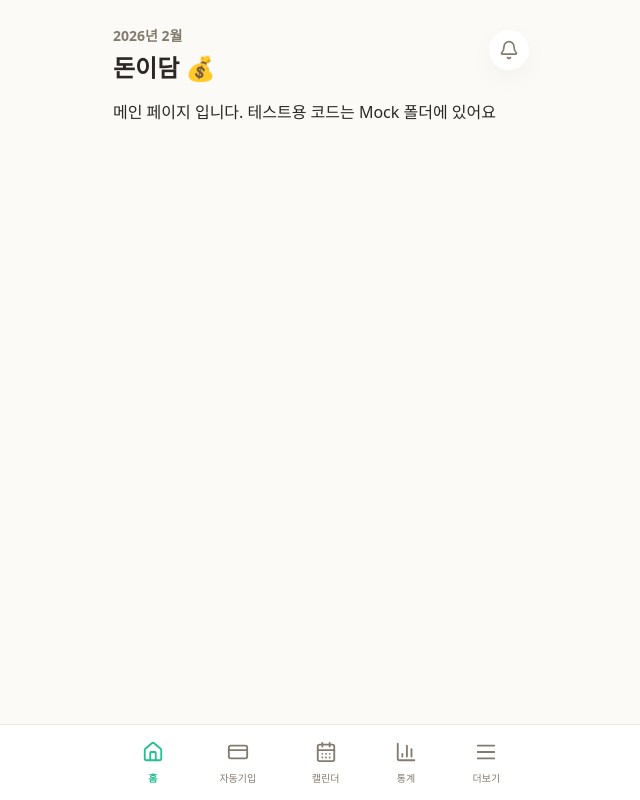
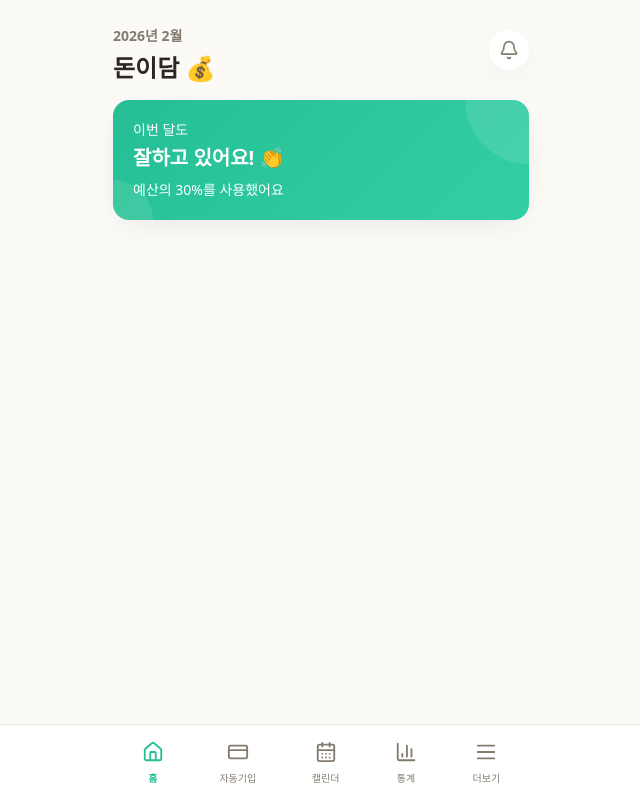
Before and after one commit to The-Myeotzari/donidam, a Next.js app: page / in a window 1280 px wide. Shown: the whole page, without its empty margins (319-959 px from the left). Built offline with nearby package versions, Linux system fonts and the light colour scheme.

Commit message:
💄 UI: 대시보드 카드 UI 구현 #55

```diff
--- a/src/app/(main)/(dashboard)/page.tsx
+++ b/src/app/(main)/(dashboard)/page.tsx
@@ -1,3 +1,9 @@
+import { DashboardCard } from '@/entities/dashboard-card/ui/DashboardCard'
+
 export default function Page() {
-  return <>메인 페이지 입니다. 테스트용 코드는 Mock 폴더에 있어요</>
+  return (
+    <>
+      <DashboardCard />
+    </>
+  )
 }
--- /dev/null
+++ b/src/entities/dashboard-card/ui/DashboardCard.tsx
@@ -0,0 +1,16 @@
+import { Card } from '@/shared/ui/Card'
+
+export function DashboardCard() {
+  return (
+    <Card variant="primary" className="relative overflow-hidden p-5">
+      <div className="absolute top-0 right-0 w-32 h-32 bg-white/10 rounded-full -translate-y-1/2 translate-x-1/2" />
+      <div className="absolute bottom-0 left-0 w-20 h-20 bg-white/10 rounded-full translate-y-1/2 -translate-x-1/2" />
+
+      <div className="relative z-10">
+        <p className="text-primary-foreground/80 text-sm">이번 달도</p>
+        <p className="text-xl font-bold text-primary-foreground mt-1">잘하고 있어요! 👏</p>
+        <p className="text-primary-foreground/70 text-sm mt-2">예산의 30%를 사용했어요</p>
+      </div>
+    </Card>
+  )
+}
```
